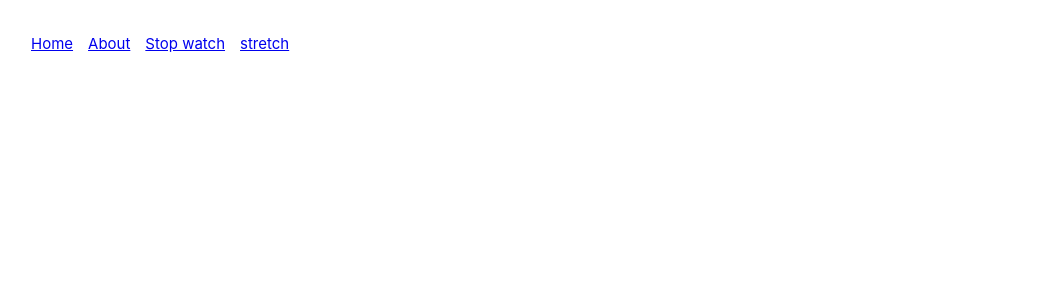
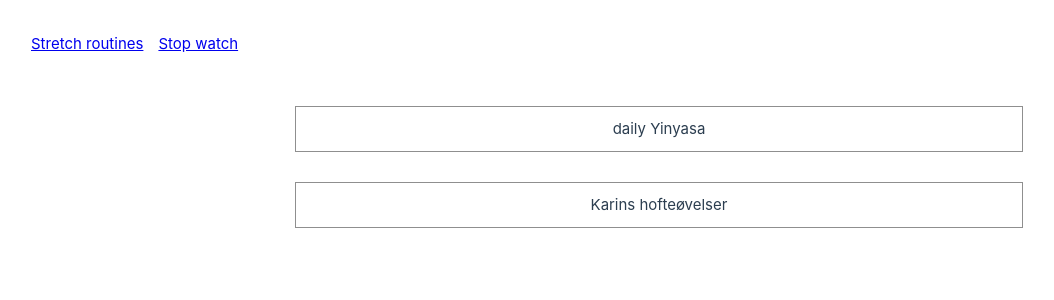
Before and after one commit to alex-jixx/mobility-vue, a Vue app: page / in a window 1280 px wide. Shown: the top 300 px of the page, without its empty margins (1-1055 px from the left). Built offline with nearby package versions, Linux system fonts and the light colour scheme.

Commit message:
Remove unused routes

```diff
--- a/src/App.vue
+++ b/src/App.vue
@@ -6,10 +6,8 @@ import { RouterView } from 'vue-router'
     <header>
         <div class="wrapper">
             <nav>
-        <RouterLink to="/">Home</RouterLink>
-        <RouterLink to="/about">About</RouterLink>
+                <RouterLink to="/">Stretch routines</RouterLink>
                 <RouterLink to="/stopwatch">Stop watch</RouterLink>
-        <RouterLink to="/stretch">stretch</RouterLink>
             </nav>
         </div>
     </header>
@@ -18,7 +16,7 @@ import { RouterView } from 'vue-router'
 </template>
 
 <style scoped>
-nav>a {
+nav > a {
     margin-right: 15px;
 }
 </style>
--- a/src/router/index.ts
+++ b/src/router/index.ts
@@ -1,5 +1,5 @@
 import { createRouter, createWebHistory } from 'vue-router'
-import HomeView from '../views/HomeView.vue'
+import ChooseStretchRoutine from '../views/ChooseStretchRoutine.vue'
 
 console.log(import.meta.env.BASE_URL)
 
@@ -9,26 +9,13 @@ const router = createRouter({
         {
             path: '/',
             name: 'home',
-            component: HomeView,
-        },
-        {
-            path: '/about',
-            name: 'about',
-            // route level code-splitting
-            // this generates a separate chunk (About.[hash].js) for this route
-            // which is lazy-loaded when the route is visited.
-            component: () => import('../views/AboutView.vue'),
+            component: ChooseStretchRoutine,
         },
         {
             path: '/stopwatch',
             name: 'stopwatch',
             component: () => import('../views/StopWatch.vue'),
         },
-        {
-            path: '/stretch',
-            name: 'stretch',
-            component: () => import('../views/ChooseStretchRoutine.vue'),
-        },
     ],
 })
 
```
Lines whose indentation alone changed are shown as unchanged.
